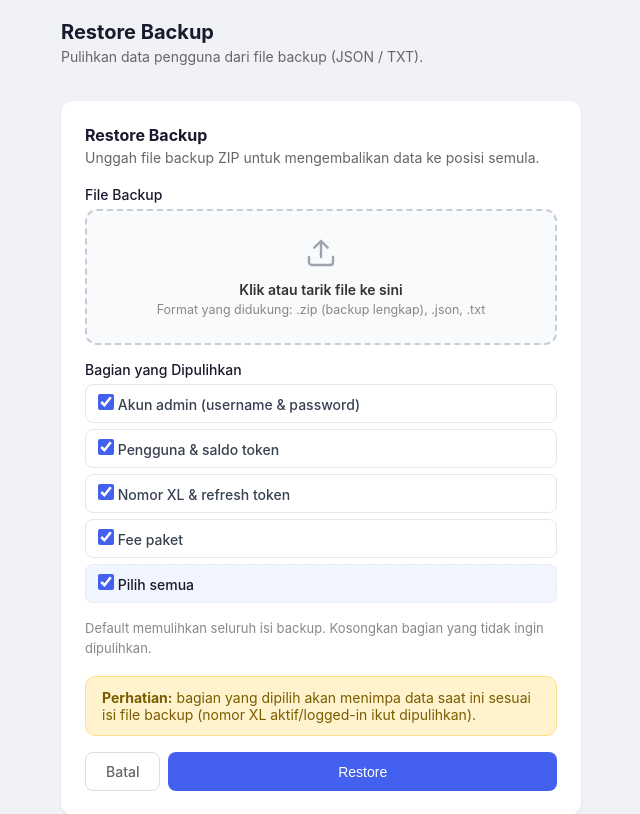
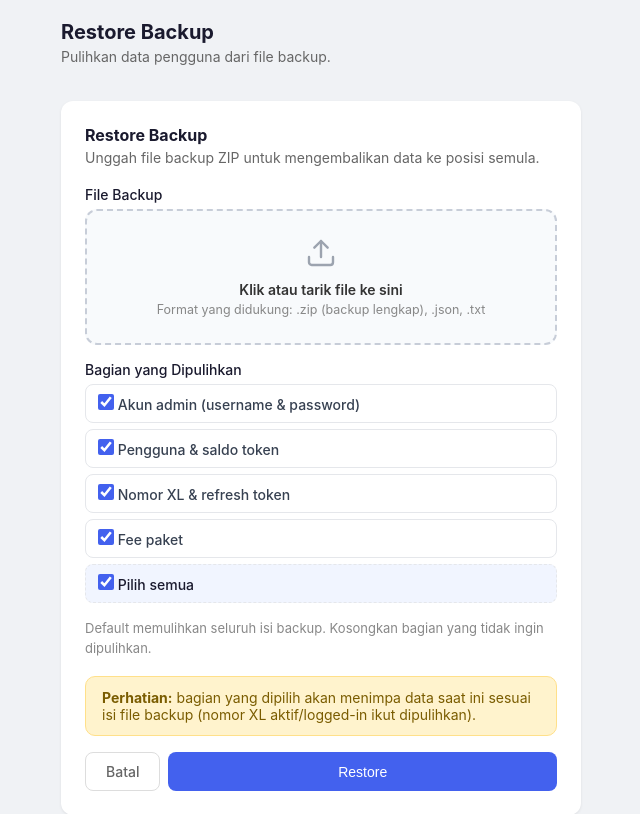
Before and after one commit to rohcuan/rohtembak-xl, a Python web app: template templates/admin/restore.html in a window 1280 px wide. Shown: the top 814 px of the page, without its empty margins (119-759 px from the left). Run offline with Jinja, Linux system fonts and the light colour scheme; the template is opened without the code that fills it, so the values that code supplies are empty.

Commit message:
restore.html: hapus '(JSON / TXT)' dari subtitle

```diff
--- a/templates/admin/restore.html
+++ b/templates/admin/restore.html
@@ -42,7 +42,7 @@
 <div class="header-section">
     <div>
         <div class="page-title">Restore Backup</div>
-        <div class="page-subtitle">Pulihkan data pengguna dari file backup (JSON / TXT).</div>
+        <div class="page-subtitle">Pulihkan data pengguna dari file backup.</div>
     </div>
 </div>
 
```
